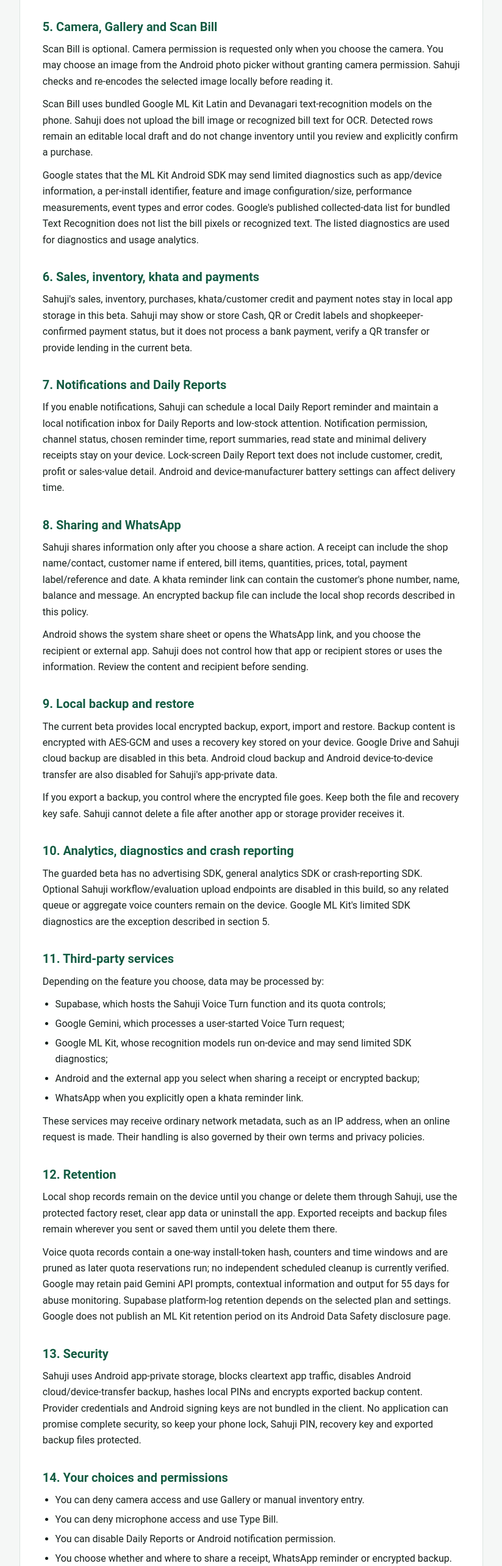
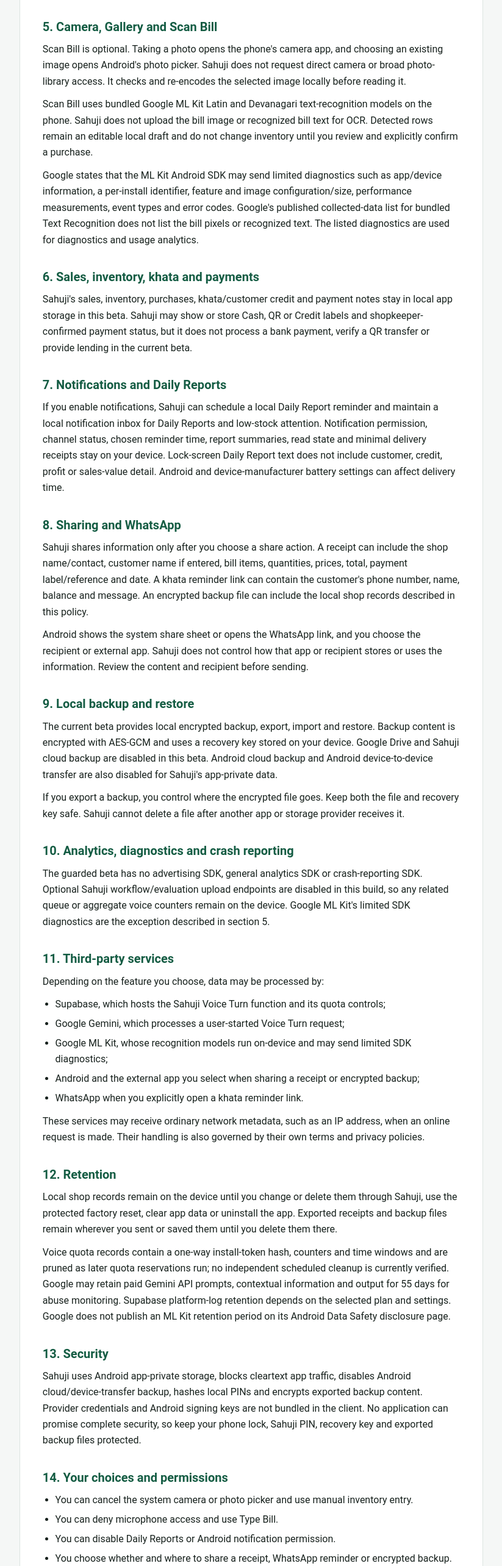
Before and after one commit to New-glitch/Sahuji-Privacy, a plain HTML site: page index.html in a window 1280 px wide. Shown: the part 2000-4568 px from the top of the page at 61% size, without its empty margins (228-1051 px from the left). Drawn offline with Linux system fonts and the light colour scheme.

Commit message:
docs: align camera disclosure with Android release

```diff
--- a/index.html
+++ b/index.html
@@ -129,7 +129,7 @@
       <p>The current guarded beta does not route Voice to Bill through Android's system speech-recognition service; it uses the online Voice to Bill path described above or shows the manual fallback. Compatibility code for Android speech recognition is present but inactive. If a future release enables it, the phone's selected speech provider may process microphone audio or transcript data under that provider's privacy terms, and this policy and the Play disclosure will be updated first.</p>
 
       <h2>5. Camera, Gallery and Scan Bill</h2>
-      <p>Scan Bill is optional. Camera permission is requested only when you choose the camera. You may choose an image from the Android photo picker without granting camera permission. Sahuji checks and re-encodes the selected image locally before reading it.</p>
+      <p>Scan Bill is optional. Taking a photo opens the phone's camera app, and choosing an existing image opens Android's photo picker. Sahuji does not request direct camera or broad photo-library access. It checks and re-encodes the selected image locally before reading it.</p>
       <p>Scan Bill uses bundled Google ML Kit Latin and Devanagari text-recognition models on the phone. Sahuji does not upload the bill image or recognized bill text for OCR. Detected rows remain an editable local draft and do not change inventory until you review and explicitly confirm a purchase.</p>
       <p>Google states that the ML Kit Android SDK may send limited diagnostics such as app/device information, a per-install identifier, feature and image configuration/size, performance measurements, event types and error codes. Google's published collected-data list for bundled Text Recognition does not list the bill pixels or recognized text. The listed diagnostics are used for diagnostics and usage analytics.</p>
 
@@ -170,7 +170,7 @@
 
       <h2>14. Your choices and permissions</h2>
       <ul>
-        <li>You can deny camera access and use Gallery or manual inventory entry.</li>
+        <li>You can cancel the system camera or photo picker and use manual inventory entry.</li>
         <li>You can deny microphone access and use Type Bill.</li>
         <li>You can disable Daily Reports or Android notification permission.</li>
         <li>You choose whether and where to share a receipt, WhatsApp reminder or encrypted backup.</li>
```
